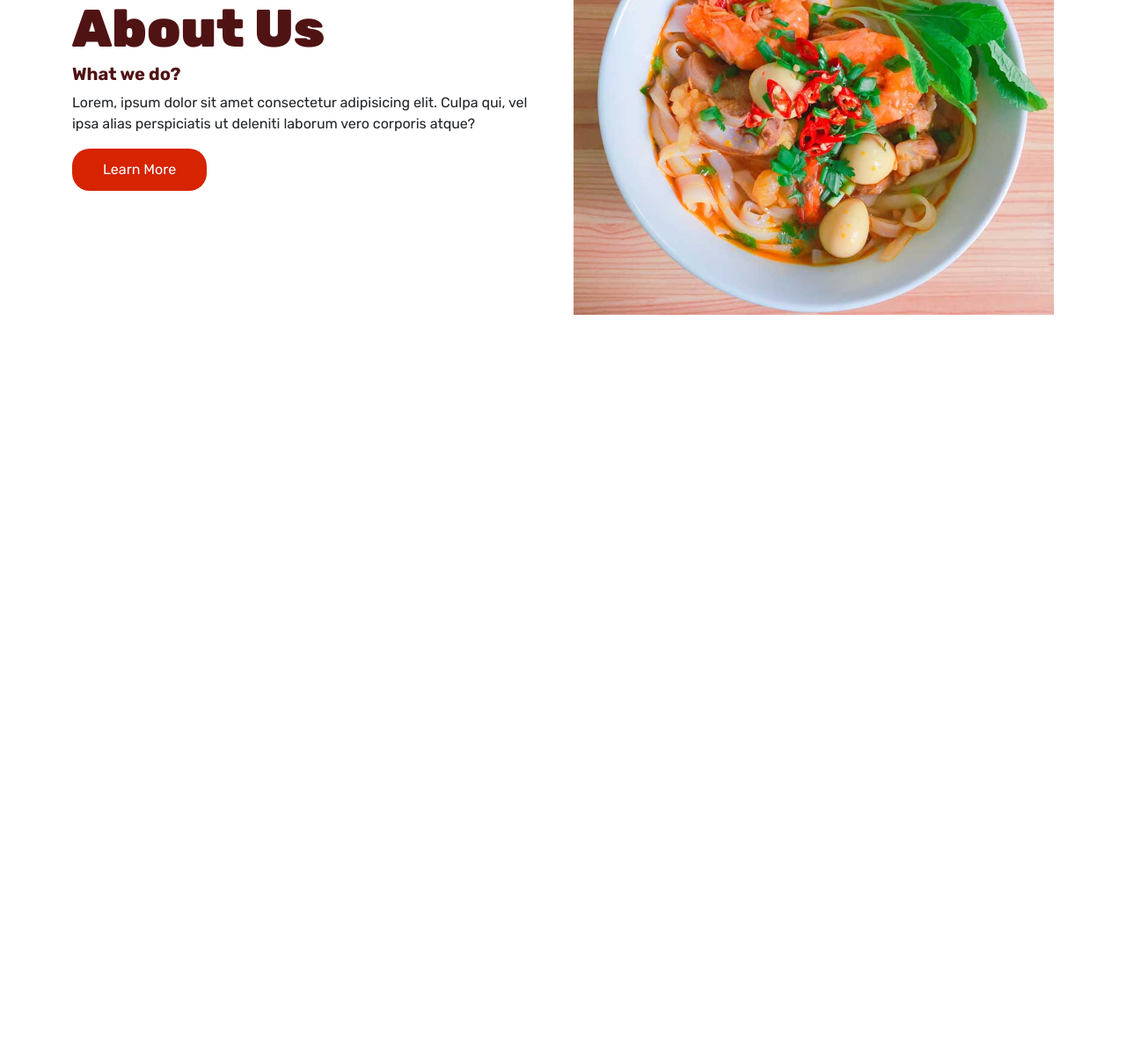
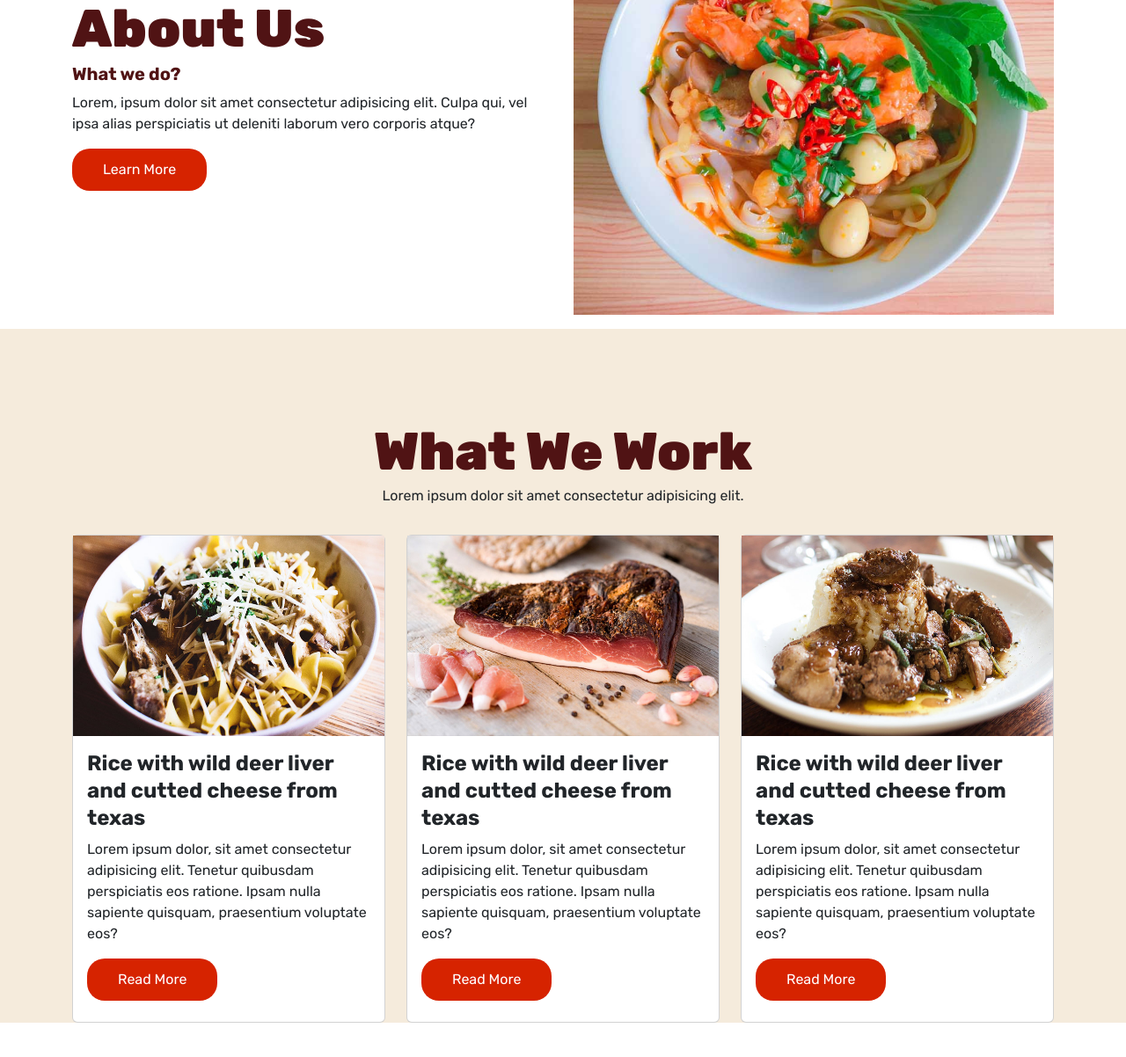
Before and after one commit to James09977/bootstrap_project_1, a plain HTML site: page index.html in a window 1280 px wide. Shown: the part 799-2001 px from the top of the page at 88% size. Before the commit the page ends 1173 px from the top, so only its background shows below. Drawn offline with nearby package versions, Linux system fonts and the light colour scheme.

Commit message:
work section

```diff
--- a/index.html
+++ b/index.html
@@ -123,6 +123,80 @@
 
     </section>
 
+    <!-- Work area -->
+    <section id="work" class="mb-md-5 mb-3 bg-info">
+        <div class="container">
+            <div class="row mb-3">
+                <div class="col-md-12 text-center">
+                    <h2>What We Work</h2>
+                    <p>Lorem ipsum dolor sit amet consectetur adipisicing elit.</p>
+                </div>
+            </div>
+            <div class="row">
+                <div class="col-md-4">
+                    <div class="card">
+                        <img src="img/image-46.jpg" alt="">
+                        <div class="card-body">
+                            <div class="card-title">
+                                <h4>Rice with wild deer liver and cutted cheese from texas</h4>
+                                <p class="card-text">
+                                    Lorem ipsum dolor, sit amet consectetur adipisicing elit. Tenetur quibusdam
+                                    perspiciatis eos ratione. Ipsam nulla sapiente quisquam, praesentium voluptate eos?
+                                </p>
+                                <button class="btn btn-info">Read More</button>
+                            </div>
+
+
+                        </div>
+
+                    </div>
+
+                </div>
+                <div class="col-md-4">
+                    <div class="card">
+                        <img src="img/image-45.jpg" alt="">
+                        <div class="card-body">
+                            <div class="card-title">
+                                <h4>Rice with wild deer liver and cutted cheese from texas</h4>
+                                <p class="card-text">
+                                    Lorem ipsum dolor, sit amet consectetur adipisicing elit. Tenetur quibusdam
+                                    perspiciatis eos ratione. Ipsam nulla sapiente quisquam, praesentium voluptate eos?
+                                </p>
+                                <button class="btn btn-info">Read More</button>
+                            </div>
+
+
+                        </div>
+
+                    </div>
+
+                </div>
+                <div class="col-md-4">
+                    <div class="card">
+                        <img src="img/image-44.jpg" alt="">
+                        <div class="card-body">
+                            <div class="card-title">
+                                <h4>Rice with wild deer liver and cutted cheese from texas</h4>
+                                <p class="card-text">
+                                    Lorem ipsum dolor, sit amet consectetur adipisicing elit. Tenetur quibusdam
+                                    perspiciatis eos ratione. Ipsam nulla sapiente quisquam, praesentium voluptate eos?
+                                </p>
+                                <button class="btn btn-info">Read More</button>
+                            </div>
+
+
+                        </div>
+
+                    </div>
+
+                </div>
+            </div>
+
+        </div>
+
+    </section>
+
+
 
 
 
--- a/style.css
+++ b/style.css
@@ -49,6 +49,10 @@ img {
     padding: 12px 35px;
 }
 
+.bg-info {
+    background: #f5ebdc !important;
+}
+
 /*=======================
 * Navbar
 ========================*/
@@ -69,8 +73,13 @@ img {
 }
 
 /*=======================
-* silder area
+* about area
 ========================*/
-#about {
+#about,
+#work {
     padding-top: 110px;
 }
+
+/*=======================
+* work area
+========================*/
```
